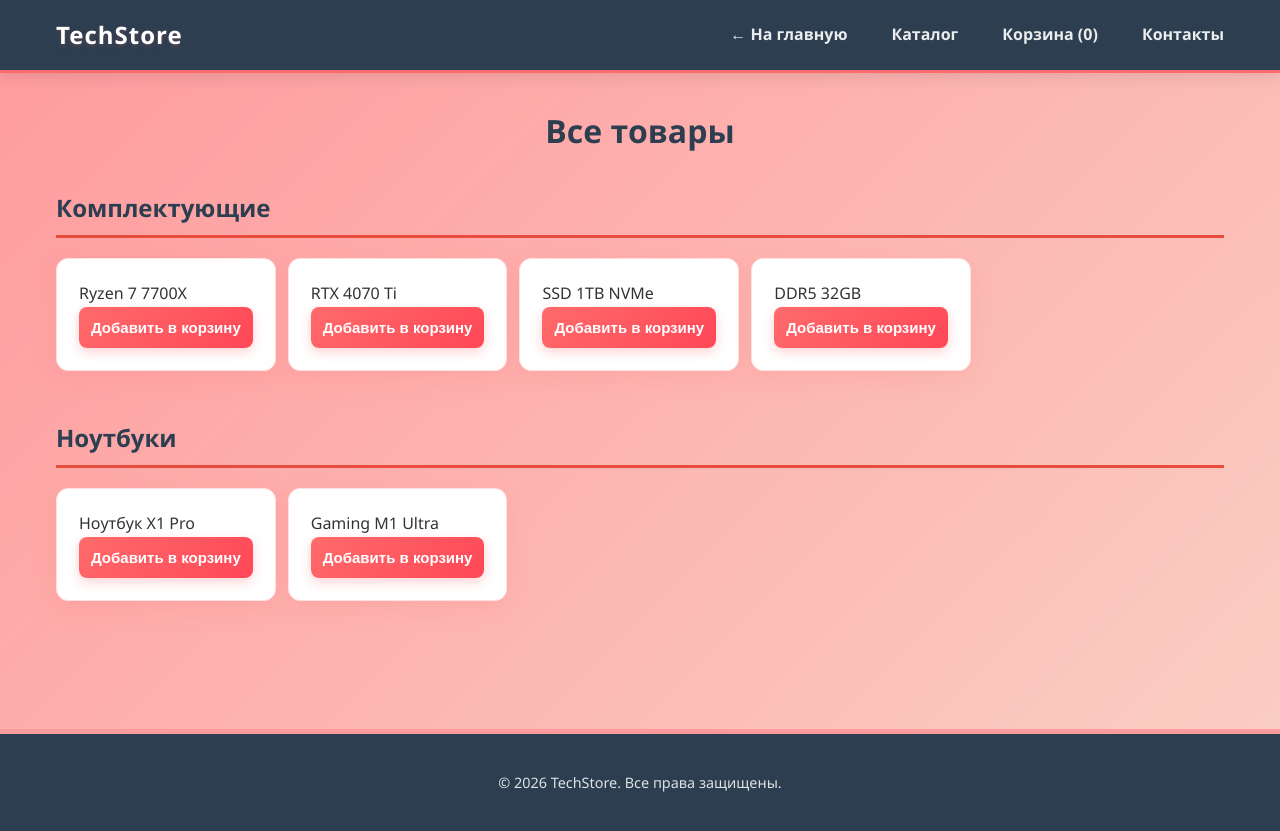
After one commit to Apple-apl/GGapple, a Django app: page /products/ in a window 1280 px wide. The commit adds this page. Run offline with Django 5.2, Linux system fonts and the light colour scheme.

Commit message:
add cart and products

```diff
--- a/Veb-project/ggdrop/app1/views.py
+++ b/Veb-project/ggdrop/app1/views.py
@@ -2,3 +2,31 @@ from django.shortcuts import render
 
 def main_func(request):
     return render(request, template_name='main.html')
+
+def products_func(request):
+    return render(request, template_name='products.html')
+
+def main_page(request):
+    return render(request, 'main.html')
+
+def products_page(request):
+    return render(request, 'products.html')
+
+def cart(request):
+    cart_items = request.session.get('cart', [])
+    return render(request, 'cart.html', {'cart_items': cart_items})
+
+def add_to_cart(request):
+    if request.method == 'POST':
+        product_name = request.POST.get('product_name')
+
+        if product_name:
+            cart = request.session.get('cart', [])
+
+            cart.append(product_name)
+
+            request.session['cart'] = cart
+
+            return redirect('cart')
+
+    return redirect('products')
--- a/Veb-project/ggdrop/ggdrop/urls.py
+++ b/Veb-project/ggdrop/ggdrop/urls.py
@@ -17,8 +17,16 @@ Including another URLconf
 from django.contrib import admin
 from django.urls import path
 from app1.views import main_func
+from app1.views import products_func
+from app1 import views
+
 
 urlpatterns = [
     path('admin/', admin.site.urls),
-    path('main/', main_func)
+    path('main/', main_func),
+    path('products/', products_func),
+    path('', views.main_page, name='main'),
+    path('main/products/', views.products_page, name='products'),
+    path('cart/', views.cart, name='cart'),
+    path('add-to-cart/', views.add_to_cart, name='add_to_cart'),
 ]
--- /dev/null
+++ b/Veb-project/ggdrop/static/css/products.css
@@ -0,0 +1,119 @@
+/* static/css/products.css */
+
+:root {
+  --primary-color: #2c3e50;
+  --accent-color: #e74c3c;
+  --bg-color: #f9f9f9;
+  --card-bg: #ffffff;
+  --text-color: #333333;
+  --border-color: #dddddd;
+}
+
+* {
+  box-sizing: border-box;
+  margin: 0;
+  padding: 0;
+}
+
+body {
+  font-family: 'Segoe UI', Roboto, Arial, sans-serif;
+  background-color: var(--bg-color);
+  color: var(--text-color);
+  line-height: 1.6;
+}
+
+.container {
+  max-width: 1200px;
+  margin: 0 auto;
+  padding: 0 16px;
+}
+
+.site-header {
+  background-color: var(--primary-color);
+  color: #ffffff;
+  padding: 1rem 0;
+}
+
+.site-header .container {
+  display: flex;
+  justify-content: space-between;
+  align-items: center;
+}
+
+.logo {
+  color: #ffffff;
+  text-decoration: none;
+  font-weight: 700;
+  font-size: 1.5rem;
+}
+
+.main-nav {
+  display: flex;
+  gap: 24px;
+  list-style: none;
+}
+
+.main-nav a {
+  color: rgba(255, 255, 255, 0.9);
+  text-decoration: none;
+}
+
+.main-nav a:hover {
+  color: #ffffff;
+}
+
+.main-content {
+  padding: 2rem 0;
+}
+
+h2 {
+  font-size: 2rem;
+  color: var(--primary-color);
+  margin-bottom: 2rem;
+  text-align: center;
+}
+
+.category-block {
+  margin-bottom: 3rem;
+}
+
+.category-block h3 {
+  font-size: 1.5rem;
+  color: var(--primary-color);
+  border-bottom: 3px solid var(--accent-color);
+  padding-bottom: 0.5rem;
+  margin-bottom: 1.25rem;
+}
+
+.category-popular-list {
+  display: flex;
+  flex-wrap: wrap;
+  gap: 12px;
+}
+
+.category-popular-list span {
+  background: var(--card-bg);
+  color: var(--text-color);
+  padding: 8px 16px;
+  border-radius: 6px;
+  border: 1px solid var(--border-color);
+  font-size: 0.95rem;
+}
+
+.site-footer {
+  background-color: var(--primary-color);
+  color: rgba(255, 255, 255, 0.85);
+  padding: 2rem 0;
+  margin-top: 3rem;
+}
+
+.site-footer .container {
+  display: flex;
+  flex-direction: column;
+  gap: 0.5rem;
+  text-align: center;
+}
+
+.site-footer p {
+  font-size: 0.9rem;
+}
--- /dev/null
+++ b/Veb-project/ggdrop/templates/products.html
@@ -0,0 +1,107 @@
+{% load static %}
+<!DOCTYPE html>
+<html lang="en">
+<head>
+    <meta charset="UTF-8">
+    <meta name="viewport" content="width=device-width, initial-scale=1.0">
+    <title>Каталог — TechCO</title>
+    <link rel="stylesheet" href="{% static 'css/main.css' %}">
+    <link rel="stylesheet" href="{% static 'css/products.css' %}">
+</head>
+<body>
+    <header class="site-header">
+        <div class="container">
+            <a href="{% url 'main' %}" class="logo">TechStore</a>
+            <nav class="main-nav">
+                <a href="{% url 'main' %}" class="btn-back">← На главную</a>
+                <a href="{% url 'products' %}">Каталог</a>
+                <!-- Ссылка на корзину: передаем количество товаров, если есть -->
+                <a href="{% url 'cart' %}">Корзина (<span id="cart-count">0</span>)</a>
+                <a href="#">Контакты</a>
+            </nav>
+        </div>
+    </header>
+
+    <main class="main-content">
+        <section class="products-section">
+            <div class="container">
+                <h2>Все товары</h2>
+
+                <!-- Блок Комплектующие -->
+                <section class="category-block">
+                    <h3>Комплектующие</h3>
+                    <div class="category-popular-list">
+                        <!-- Карточка товара 1 -->
+                        <div class="product-card">
+                            <div class="product-name">Ryzen 7 7700X</div>
+                            <!-- Кнопка добавления: скрыта по умолчанию, появляется при наведении -->
+                            <form action="{% url 'add_to_cart' %}" method="POST" class="add-to-cart-form">
+                                {% csrf_token %}
+                                <input type="hidden" name="product_name" value="Ryzen 7 7700X">
+                                <button type="submit" class="btn-add-cart">Добавить в корзину</button>
+                            </form>
+                        </div>
+
+                        <!-- Карточка товара 2 -->
+                        <div class="product-card">
+                            <div class="product-name">RTX 4070 Ti</div>
+                            <form action="{% url 'add_to_cart' %}" method="POST" class="add-to-cart-form">
+                                {% csrf_token %}
+                                <input type="hidden" name="product_name" value="RTX 4070 Ti">
+                                <button type="submit" class="btn-add-cart">Добавить в корзину</button>
+                            </form>
+                        </div>
+
+                        <div class="product-card">
+                            <div class="product-name">SSD 1TB NVMe</div>
+                            <form action="{% url 'add_to_cart' %}" method="POST" class="add-to-cart-form">
+                                {% csrf_token %}
+                                <input type="hidden" name="product_name" value="SSD 1TB NVMe">
+                                <button type="submit" class="btn-add-cart">Добавить в корзину</button>
+                            </form>
+                        </div>
+
+                        <div class="product-card">
+                            <div class="product-name">DDR5 32GB</div>
+                            <form action="{% url 'add_to_cart' %}" method="POST" class="add-to-cart-form">
+                                {% csrf_token %}
+                                <input type="hidden" name="product_name" value="DDR5 32GB">
+                                <button type="submit" class="btn-add-cart">Добавить в корзину</button>
+                            </form>
+                        </div>
+                    </div>
+                </section>
+
+                <!-- Блок Ноутбуки -->
+                <section class="category-block">
+                    <h3>Ноутбуки</h3>
+                    <div class="category-popular-list">
+                        <div class="product-card">
+                            <div class="product-name">Ноутбук X1 Pro</div>
+                            <form action="{% url 'add_to_cart' %}" method="POST" class="add-to-cart-form">
+                                {% csrf_token %}
+                                <input type="hidden" name="product_name" value="Ноутбук X1 Pro">
+                                <button type="submit" class="btn-add-cart">Добавить в корзину</button>
+                            </form>
+                        </div>
+                        <div class="product-card">
+                            <div class="product-name">Gaming M1 Ultra</div>
+                            <form action="{% url 'add_to_cart' %}" method="POST" class="add-to-cart-form">
+                                {% csrf_token %}
+                                <input type="hidden" name="product_name" value="Gaming M1 Ultra">
+                                <button type="submit" class="btn-add-cart">Добавить в корзину</button>
+                            </form>
+                        </div>
+                    </div>
+                </section>
+            </div>
+        </section>
+    </main>
+
+    <footer class="site-footer">
+        <div class="container">
+            <p>&copy; 2026 TechStore. Все права защищены.</p>
+        </div>
+    </footer>
+</body>
+</html>
```
Also changed, not shown: Veb-project/ggdrop/static/css/cart.css (added, +158 -0 lines), Veb-project/ggdrop/templates/cart.html (added, +55 -0 lines), Veb-project/ggdrop/templates/main.html (+5 -5 lines).
